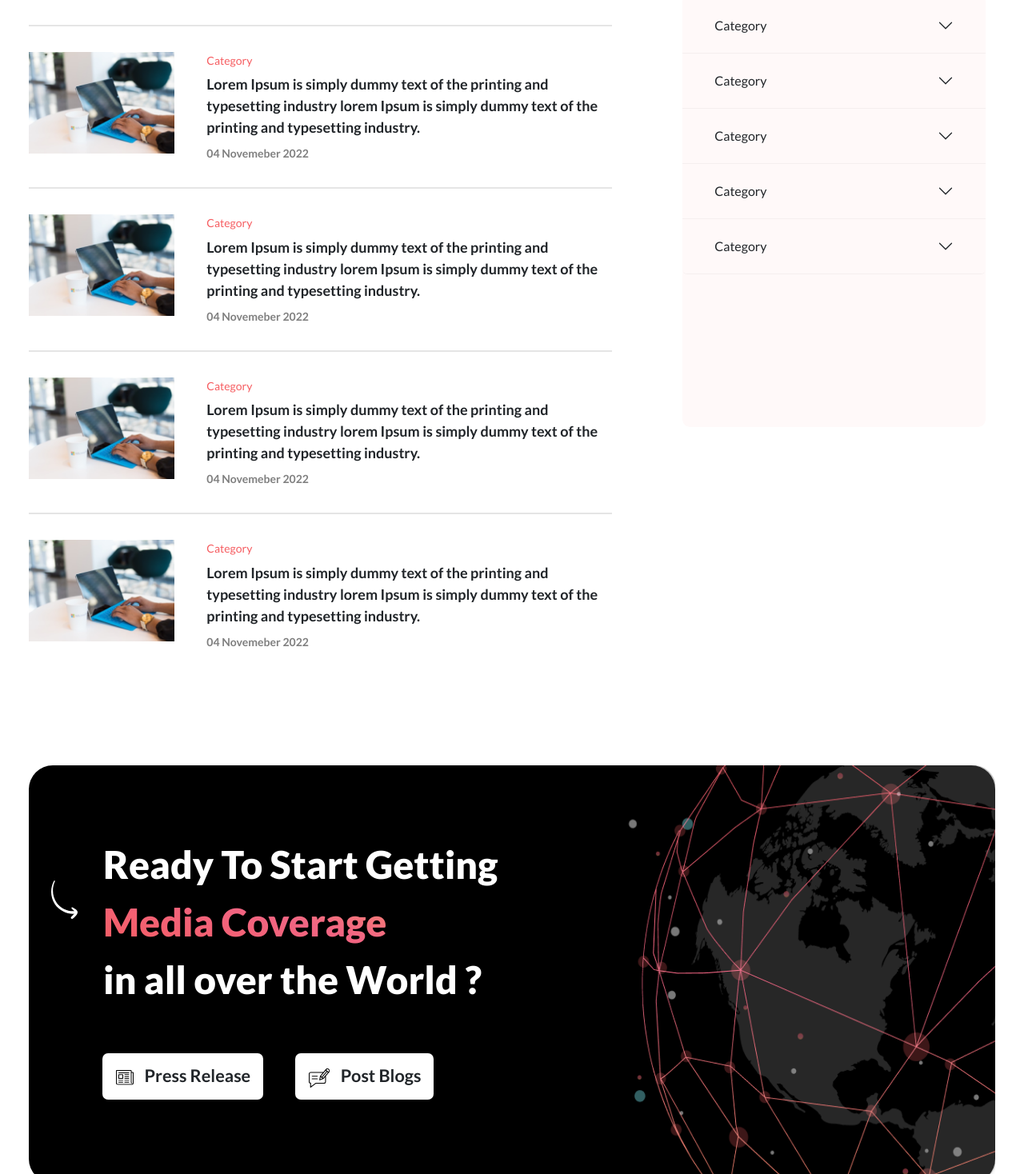
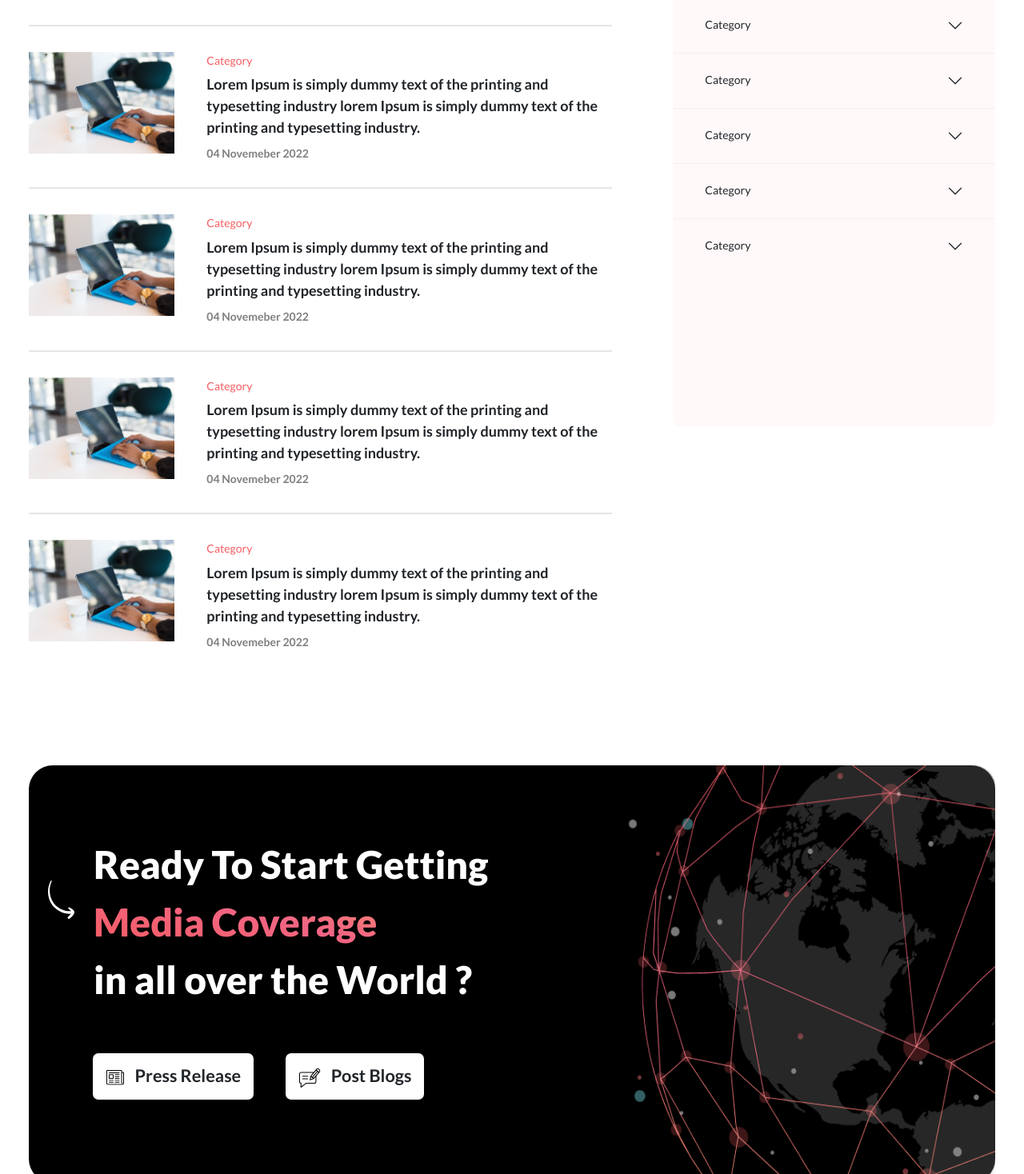
Before and after one commit to kevanultroneous/unmediabuzz-frontend, a Next.js app: page /press-release in a window 1280 px wide. Shown: the part 622-2090 px from the top of the page at 80% size. Built offline with nearby package versions, Linux system fonts and the light colour scheme.

Commit message:
remove unused lib and bug fixing

```diff
--- a/components/common/GettingStarted.js
+++ b/components/common/GettingStarted.js
@@ -8,7 +8,14 @@ const GettingStarted = () => {
   return (
     <ContainerWrraper customClass={`${styles.ContainerWrraperSpaces}`}>
       <Row className={styles.GettingStartedCard}>
-        <Col xs={12} sm={12} md={7} lg={7} xl={7}>
+        <Col
+          xs={12}
+          sm={12}
+          md={7}
+          lg={7}
+          xl={7}
+          className={`ColPaddingRemove`}
+        >
           <div className={styles.LeftSideMainWrraper}>
             <div>
               <Image
@@ -34,7 +41,14 @@ const GettingStarted = () => {
           </div>
         </Col>
 
-        <Col xs={12} sm={12} md={5} lg={5} xl={5} className={styles.WorldImage}>
+        <Col
+          xs={12}
+          sm={12}
+          md={5}
+          lg={5}
+          xl={5}
+          className={`${styles.WorldImage} ColPaddingRemove`}
+        >
           <div className={styles.WorldImageCover}>
             <Image
               src="/assets/images/world-web.png"
--- a/components/common/Testimonial.js
+++ b/components/common/Testimonial.js
@@ -1,7 +1,6 @@
 import styles from "@/styles/common/Testimonial.module.css";
 import { Col, Image, Row } from "react-bootstrap";
 import ContainerWrraper from "./ContainerWrraper";
-import ReactStars from "react-rating-stars-component";
 import { FaRegStar } from "react-icons/fa";
 
 const Testimonial = () => {
--- a/package.json
+++ b/package.json
@@ -16,8 +16,6 @@
     "react": "18.2.0",
     "react-bootstrap": "^2.6.0",
     "react-dom": "18.2.0",
-    "react-icons": "^4.6.0",
-    "react-phone-code": "^0.0.4",
-    "react-rating-stars-component": "^2.2.0"
+    "react-icons": "^4.6.0"
   }
 }
--- a/pages/press-release/index.js
+++ b/pages/press-release/index.js
@@ -28,7 +28,14 @@ const PressRelease = () => {
               />
             ))}
           </Col>
-          <Col xs={12} sm={12} md={5} lg={4} xl={4}>
+          <Col
+            xs={12}
+            sm={12}
+            md={5}
+            lg={4}
+            xl={4}
+            className={`ColPaddingRemove`}
+          >
             <div className={`${styles.CategoryWrraper} CategoriesAccordion`}>
               <div className={styles.CategoryHeadingWrrap}>
                 <p className={styles.CategoryHeading}>CATEGORIES</p>
@@ -40,20 +47,13 @@ const PressRelease = () => {
                 {[1, 2, 3, 4, 5].map((v, i) => (
                   <Accordion.Item eventKey={i} key={i}>
                     <Accordion.Header>Category</Accordion.Header>
-                    <Accordion.Body>
-                      <ul>
-                        <li>Subcategory</li>
-                        <li>Subcategory</li>
-                        <li>Subcategory</li>
-                        <li>Subcategory</li>
-                        <li>Subcategory</li>
-                      </ul>
-                    </Accordion.Body>
+                    <Accordion.Body></Accordion.Body>
                   </Accordion.Item>
                 ))}
               </Accordion>
             </div>
           </Col>
+          <Col></Col>
         </Row>
       </ContainerWrraper>
       <GettingStarted />
--- a/styles/common/GettingStarted.module.css
+++ b/styles/common/GettingStarted.module.css
@@ -1,14 +1,14 @@
-.GettingStartedCard{
+.GettingStartedCard {
   background: var(--elementColor);
   border-radius: 30px;
 }
-.SimpleHeading{
+.SimpleHeading {
   font-size: var(--mainHeading);
   margin: 0%;
   font-weight: 800;
   color: var(--primaryColor);
 }
-.GradiantHeading{
+.GradiantHeading {
   font-size: var(--mainHeading);
   margin: 0%;
   font-weight: 800;
@@ -16,37 +16,37 @@
   background-clip: text;
   -webkit-text-fill-color: transparent;
 }
-.LeftSideMainWrraper{
+.LeftSideMainWrraper {
   display: flex;
 }
-.DiscriptionWrapper{
+.DiscriptionWrapper {
   padding: 5.5rem 0rem 0rem 3rem;
 }
-.RightCurve{
+.RightCurve {
   position: relative;
   top: 9rem;
-    left: 1rem;
+  left: 1.5rem;
 }
-.ButtonsMainWrraper{
+.ButtonsMainWrraper {
   display: flex;
   padding: 3.5rem 0 6.5rem 5rem;
 }
-.ButtonCover{
+.ButtonCover {
   margin-right: 2.5rem;
 }
-.ContainerWrraperSpaces{
+.ContainerWrraperSpaces {
   padding-top: 4rem;
   padding-bottom: 4rem;
 }
-.WorldImage{
+.WorldImage {
   padding: 0%;
   text-align: end;
 }
-.WorldImageCover{
+.WorldImageCover {
   height: 100%;
   overflow: hidden;
 }
-.WorldImageFluid{
+.WorldImageFluid {
   max-width: 101%;
   height: 101.5%;
 }
--- a/styles/common/RecentItems.module.css
+++ b/styles/common/RecentItems.module.css
@@ -1,96 +1,95 @@
-.ListHeading{
+.ListHeading {
   font-size: var(--mainHeading);
   font-weight: 800;
 }
-.SpanText{
+.SpanText {
   background: var(--textGradiantSecond);
   -webkit-background-clip: text;
   -webkit-text-fill-color: transparent;
   background-clip: text;
 }
-.ContainerWrraperCardModel{
+.ContainerWrraperCardModel {
   padding-left: 1rem;
   padding-top: 4rem;
   padding-right: 0%;
   padding-bottom: 0%;
 }
-.CategoryName{
+.CategoryName {
   font-size: var(--maxText);
-    color:#F65D61;
+  color: #f65d61;
   margin: 0%;
   margin-bottom: 0.4rem;
 }
-.PostTitle{
+.PostTitle {
   font-size: var(--bigParagraph);
   font-weight: 600;
   width: 458px;
   margin: 0%;
   margin-bottom: 0.5rem;
 }
-.PostDate{
+.PostDate {
   font-size: var(--maxText);
   font-weight: 700;
   color: rgba(0, 0, 0, 0.5);
   margin: 0%;
 }
-.PostDetails{
+.PostDetails {
   padding-left: 2.5rem !important;
 }
-.CardModelRow{
+.CardModelRow {
   margin-bottom: 2rem;
   margin-right: 4rem;
 }
-.LineHorizontal{
-    border: 1px solid rgba(0, 0, 0, 0.1);
+.LineHorizontal {
+  border: 0.1px solid rgba(0, 0, 0, 0.1);
   margin-top: 2rem;
 }
-.ButtonOutCover{
+.ButtonOutCover {
   padding-top: 3rem;
   padding-left: 0.3rem;
 }
-.PostImage{
+.PostImage {
   max-width: 14rem;
 }
-.BlogsCard{
+.BlogsCard {
   display: flex;
   padding-left: 2.5rem;
 }
-.BlogImageCover{
+.BlogImageCover {
   width: 23%;
 }
-.BlogImg{
+.BlogImg {
   border-radius: 100%;
   width: 80px;
   height: 80px;
 }
-.BlogPostDetails{
-
+.BlogPostDetails {
 }
-.BlogPostTitle{
+.BlogPostTitle {
   width: 19rem;
   font-weight: 600;
   font-size: 16px;
   margin: 0%;
 }
-.BlogPostDate{
+.BlogPostDate {
   font-weight: 600;
   font-size: 14px;
   color: rgba(33, 37, 41, 0.4);
   margin-top: 0.4rem;
 }
-.ContainerWrraperBlogCardModel{
+.ContainerWrraperBlogCardModel {
   background: var(--sidebarColor);
   border-radius: 10px;
   margin-top: 5rem;
   padding-right: 0%;
   padding-left: 0%;
 }
-.BlogLineHorizontal{
+.BlogLineHorizontal {
   border: 1px solid var(--primaryColor);
   margin-bottom: 3rem;
   margin-top: 2rem;
 }
-.ContainerWrraperRecentItems{
+.ContainerWrraperRecentItems {
   padding-top: 12rem;
   padding-bottom: 7rem;
 }
--- a/styles/globals.css
+++ b/styles/globals.css
@@ -109,8 +109,11 @@ a {
 .CategoriesAccordion .accordion-button {
   background-color: var(--sidebarColor);
   padding: 1.5rem 2.5rem;
+  font-size: var(--maxText);
 }
-
+.CategoriesAccordion .accordion-item:last-child {
+  border-bottom: none;
+}
 /* ------------------------------------------------------------------------------------------------------------------------------------------ */
 
 @media (prefers-color-scheme: dark) {
```
Also changed, not shown: pages/_app.js (+4 -4 lines), 1 other file (tests, documents, lock files or other folders). Lines whose indentation alone changed are shown as unchanged.
